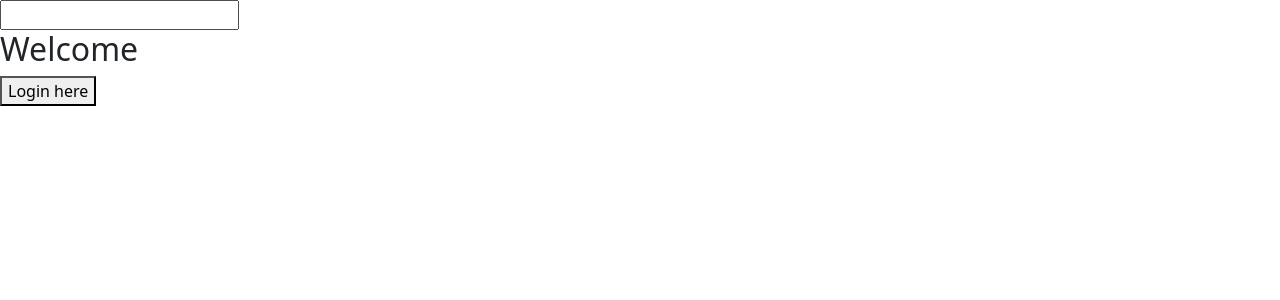
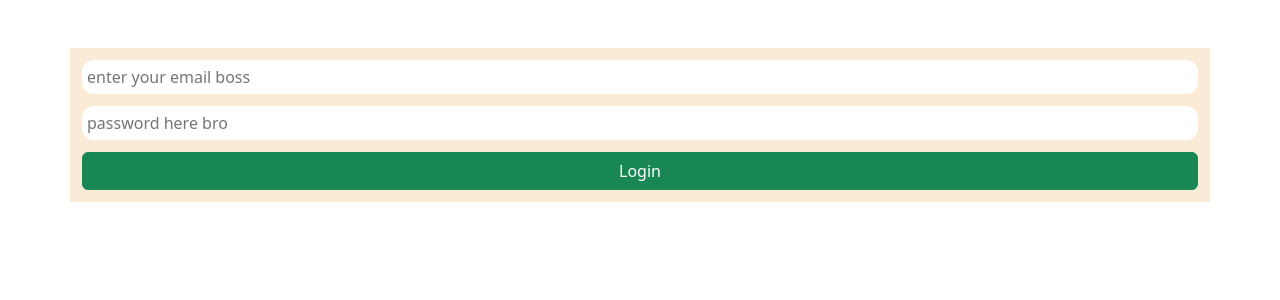
Before and after one commit to TORY-SKY/react-app-vite, a React (Vite) app: page / in a window 1280 px wide. Shown: the top 300 px of the page. Built offline with nearby package versions, Linux system fonts and the light colour scheme.

Commit message:
react contextAPI

```diff
--- a/src/App.tsx
+++ b/src/App.tsx
@@ -2,6 +2,8 @@ import LoginContext from "./components/ContextFile/Context";
 import { useState } from "react";
 import ProfilePage from "./components/ProfilePage";
 import LoginForm from "./components/LoginForm";
+import { Router } from "react-router-dom";
+
 function App() {
   /* const Vicky = "Became";
   const Todo = [
@@ -12,17 +14,14 @@ function App() {
   ];
    */
   const [userName, setUserName] = useState([]);
-  // const [psswrd, setPsswrd] = useState("");
+  const [psswrd, setPsswrd] = useState("");
   //const [profile, setProfile] = useState("");
   return (
     <>
-      <input
-        type="text"
-        value={userName}
-        onChange={(e) => setUserName([...userName, e.target.value])}
-      />
-      <LoginContext.Provider value={{ userName, setUserName }}>
-        <ProfilePage />
+      <LoginContext.Provider
+        value={{ userName, setUserName, psswrd, setPsswrd }}
+      >
+        <LoginForm />
       </LoginContext.Provider>
     </>
   );
--- a/src/components/ContextFile/Context.tsx
+++ b/src/components/ContextFile/Context.tsx
@@ -1,5 +1,7 @@
 import { createContext } from "react";
-
-const LoginContext = createContext({});
+interface LoginContextProps {
+  userName: string;
+}
+const LoginContext = createContext<LoginContextProps | undefined>(undefined);
 
 export default LoginContext;
--- a/src/components/LoginForm.tsx
+++ b/src/components/LoginForm.tsx
@@ -1,9 +1,28 @@
 import React, { useContext } from "react";
 import LoginContext from "./ContextFile/Context";
+import "./style.css";
 
 const LoginForm = () => {
-  const { userName } = useContext(LoginContext);
-  return <div>Hello {userName}</div>;
+  const { userName, setUserName } = useContext(LoginContext);
+  return (
+    <div>
+      <form
+        action=""
+        className="container justify-content-center align-items-center d-flex mt-5 FORM"
+      >
+        <input
+          type="email"
+          name=""
+          id=""
+          value={userName}
+          onChange={(e) => setUserName(e.target.value)}
+          placeholder="enter your email boss"
+        />
+        <input type="password" placeholder="password here bro" />
+        <button className="btn btn-success w-100">Login</button>
+      </form>
+    </div>
+  );
 };
 //today we are going to further our learning on context API and also do look at the REACT-ROUTING, so help me GOD, amen
 
--- a/src/components/ProfilePage.tsx
+++ /dev/null
@@ -1,17 +0,0 @@
-import React, { useContext } from "react";
-import LoginContext from "./ContextFile/Context";
-
-const ProfilePage = () => {
-  const { userName, setUserName } = useContext(LoginContext);
-  const UserNameFunc = () => {
-    setUserName("Victor");
-  };
-  return (
-    <div>
-      <h2>Welcome {userName}</h2>
-      <button onClick={UserNameFunc}>Login here</button>
-    </div>
-  );
-};
-
-export default ProfilePage;
--- /dev/null
+++ b/src/components/style.css
@@ -0,0 +1,16 @@
+.FORM{
+    flex-direction: column;
+    background-color: antiquewhite;
+    object-fit: contain;
+    width: fit-content;
+    padding: 12px;
+
+}
+.FORM input{
+    width: 100%;
+    padding: 5px;
+    border-radius: 12px;
+    outline: none;
+    margin-bottom: 12px;
+    border: none;
+}
```
Also changed, not shown: src/App.css (line endings or trailing spaces).
